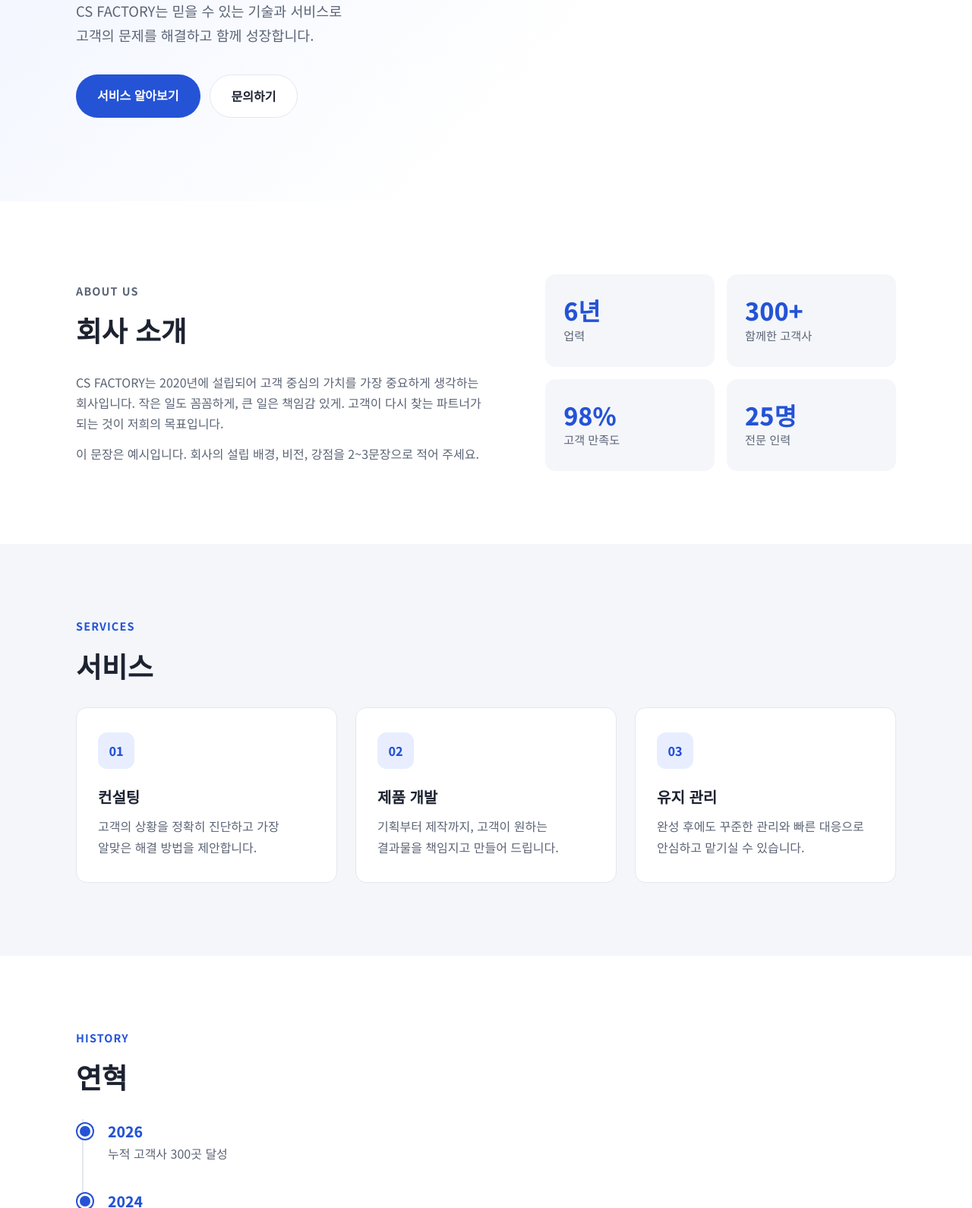
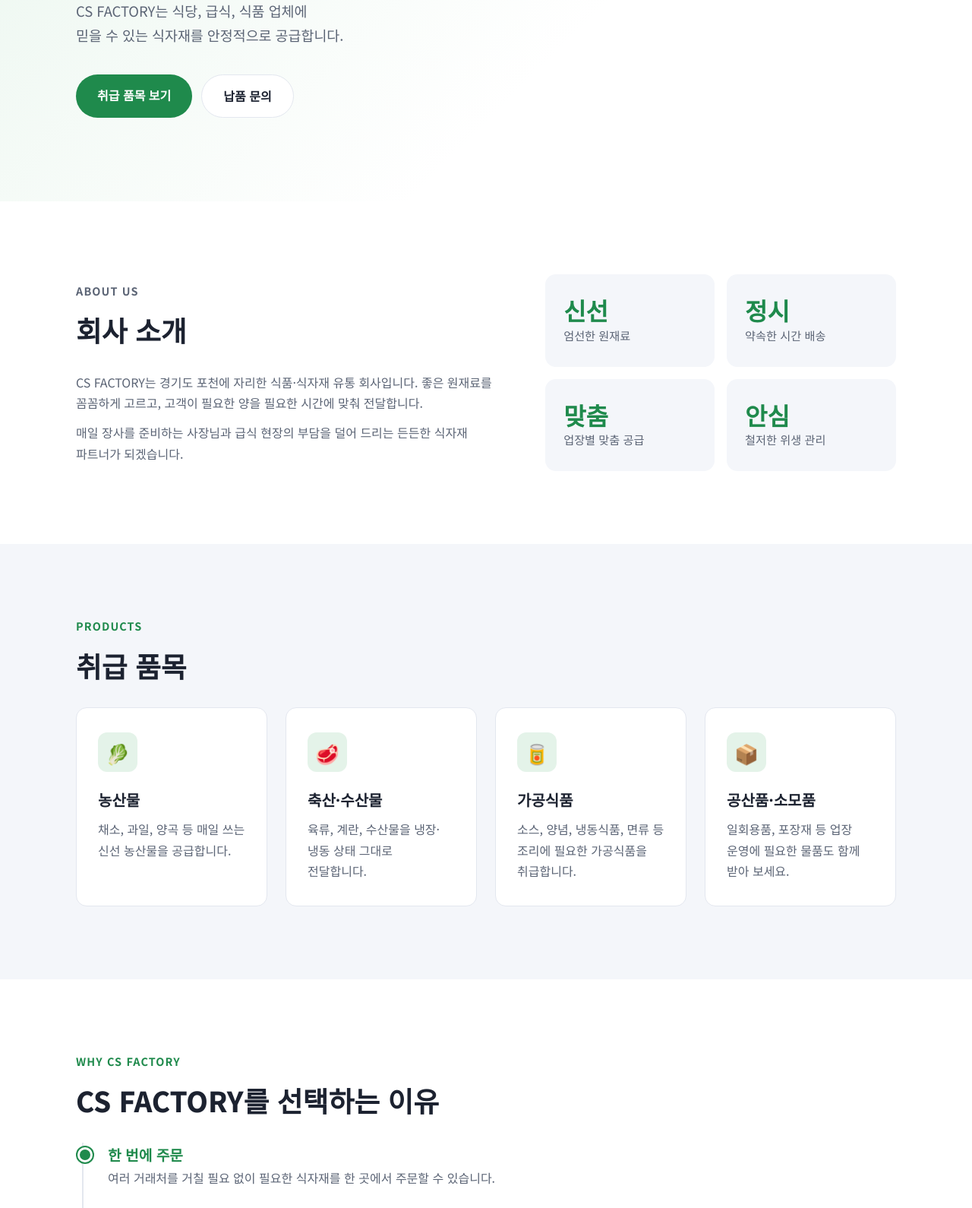
Before and after one commit to yuyumiso77-ops/test2, a plain HTML site: page index.html in a window 1280 px wide. Shown: the part 374-1964 px from the top of the page at 76% size. Drawn offline with Linux system fonts and the light colour scheme.

Commit message:
식품·식자재 유통 회사에 맞게 내용과 색상 변경
Co-Authored-By: Claude Opus 5.5 <noreply@anthropic.com>
Claude-Session: https://claude.ai/code/session_012nbz46Vvv4bjCQyrTvg1ES

```diff
--- a/index.html
+++ b/index.html
@@ -3,8 +3,8 @@
 <head>
   <meta charset="utf-8">
   <meta name="viewport" content="width=device-width, initial-scale=1">
-  <title>CS FACTORY | 고객과 함께 성장하는 기업</title>
-  <meta name="description" content="CS FACTORY 공식 홈페이지입니다. 회사 소개, 서비스, 연락처를 확인하세요.">
+  <title>CS FACTORY | 식품·식자재 유통</title>
+  <meta name="description" content="경기도 포천 식품·식자재 유통 전문 기업 CS FACTORY. 농산물, 축산·수산물, 가공식품 납품 문의.">
   <link rel="preconnect" href="https://fonts.googleapis.com">
   <link rel="preconnect" href="https://fonts.gstatic.com" crossorigin>
   <link href="https://fonts.googleapis.com/css2?family=Noto+Sans+KR:wght@400;500;700;800&display=swap" rel="stylesheet">
@@ -19,8 +19,8 @@
       <button class="menu-toggle" aria-label="메뉴 열기" aria-expanded="false">☰</button>
       <nav class="nav">
         <a href="#about">회사 소개</a>
-        <a href="#services">서비스</a>
-        <a href="#history">연혁</a>
+        <a href="#services">취급 품목</a>
+        <a href="#why">강점</a>
         <a href="#contact" class="nav-cta">문의하기</a>
       </nav>
     </div>
@@ -31,12 +31,12 @@
     <!-- 메인 배너 -->
     <section class="hero">
       <div class="container">
-        <p class="eyebrow">Since 2020</p>
-        <h1>고객의 내일을 함께<br>만들어 가는 회사</h1>
-        <p class="hero-text">CS FACTORY는 믿을 수 있는 기술과 서비스로<br class="pc-only"> 고객의 문제를 해결하고 함께 성장합니다.</p>
+        <p class="eyebrow">식품 · 식자재 유통 전문</p>
+        <h1>신선한 식자재를<br>필요한 곳에, 제때에</h1>
+        <p class="hero-text">CS FACTORY는 식당, 급식, 식품 업체에<br class="pc-only"> 믿을 수 있는 식자재를 안정적으로 공급합니다.</p>
         <div class="hero-buttons">
-          <a href="#services" class="btn btn-primary">서비스 알아보기</a>
-          <a href="#contact" class="btn btn-ghost">문의하기</a>
+          <a href="#services" class="btn btn-primary">취급 품목 보기</a>
+          <a href="#contact" class="btn btn-ghost">납품 문의</a>
         </div>
       </div>
     </section>
@@ -47,54 +47,59 @@
         <div>
           <p class="eyebrow">About Us</p>
           <h2>회사 소개</h2>
-          <p>CS FACTORY는 2020년에 설립되어 고객 중심의 가치를 가장 중요하게 생각하는 회사입니다.
-            작은 일도 꼼꼼하게, 큰 일은 책임감 있게. 고객이 다시 찾는 파트너가 되는 것이 저희의 목표입니다.</p>
-          <p>이 문장은 예시입니다. 회사의 설립 배경, 비전, 강점을 2~3문장으로 적어 주세요.</p>
+          <p>CS FACTORY는 경기도 포천에 자리한 식품·식자재 유통 회사입니다.
+            좋은 원재료를 꼼꼼하게 고르고, 고객이 필요한 양을 필요한 시간에 맞춰 전달합니다.</p>
+          <p>매일 장사를 준비하는 사장님과 급식 현장의 부담을 덜어 드리는 든든한 식자재 파트너가 되겠습니다.</p>
         </div>
         <ul class="stats">
-          <li><strong>6년</strong><span>업력</span></li>
-          <li><strong>300+</strong><span>함께한 고객사</span></li>
-          <li><strong>98%</strong><span>고객 만족도</span></li>
-          <li><strong>25명</strong><span>전문 인력</span></li>
+          <li><strong>신선</strong><span>엄선한 원재료</span></li>
+          <li><strong>정시</strong><span>약속한 시간 배송</span></li>
+          <li><strong>맞춤</strong><span>업장별 맞춤 공급</span></li>
+          <li><strong>안심</strong><span>철저한 위생 관리</span></li>
         </ul>
       </div>
     </section>
 
-    <!-- 서비스 -->
+    <!-- 취급 품목 -->
     <section id="services" class="section section-alt">
       <div class="container">
-        <p class="eyebrow">Services</p>
-        <h2>서비스</h2>
-        <div class="cards">
+        <p class="eyebrow">Products</p>
+        <h2>취급 품목</h2>
+        <div class="cards cards-4">
           <article class="card">
-            <div class="card-icon">01</div>
-            <h3>컨설팅</h3>
-            <p>고객의 상황을 정확히 진단하고 가장 알맞은 해결 방법을 제안합니다.</p>
+            <div class="card-icon">🥬</div>
+            <h3>농산물</h3>
+            <p>채소, 과일, 양곡 등 매일 쓰는 신선 농산물을 공급합니다.</p>
           </article>
           <article class="card">
-            <div class="card-icon">02</div>
-            <h3>제품 개발</h3>
-            <p>기획부터 제작까지, 고객이 원하는 결과물을 책임지고 만들어 드립니다.</p>
+            <div class="card-icon">🥩</div>
+            <h3>축산·수산물</h3>
+            <p>육류, 계란, 수산물을 냉장·냉동 상태 그대로 전달합니다.</p>
           </article>
           <article class="card">
-            <div class="card-icon">03</div>
-            <h3>유지 관리</h3>
-            <p>완성 후에도 꾸준한 관리와 빠른 대응으로 안심하고 맡기실 수 있습니다.</p>
+            <div class="card-icon">🥫</div>
+            <h3>가공식품</h3>
+            <p>소스, 양념, 냉동식품, 면류 등 조리에 필요한 가공식품을 취급합니다.</p>
+          </article>
+          <article class="card">
+            <div class="card-icon">📦</div>
+            <h3>공산품·소모품</h3>
+            <p>일회용품, 포장재 등 업장 운영에 필요한 물품도 함께 받아 보세요.</p>
           </article>
         </div>
       </div>
     </section>
 
-    <!-- 연혁 -->
-    <section id="history" class="section">
+    <!-- 강점 -->
+    <section id="why" class="section">
       <div class="container">
-        <p class="eyebrow">History</p>
-        <h2>연혁</h2>
+        <p class="eyebrow">Why CS FACTORY</p>
+        <h2>CS FACTORY를 선택하는 이유</h2>
         <ol class="timeline">
-          <li><span class="year">2026</span><p>누적 고객사 300곳 달성</p></li>
-          <li><span class="year">2024</span><p>신규 사업 부문 출범, 사옥 이전</p></li>
-          <li><span class="year">2022</span><p>기업부설연구소 설립</p></li>
-          <li><span class="year">2020</span><p>CS FACTORY 설립</p></li>
+          <li><span class="year">한 번에 주문</span><p>여러 거래처를 거칠 필요 없이 필요한 식자재를 한 곳에서 주문할 수 있습니다.</p></li>
+          <li><span class="year">정시 배송</span><p>영업 준비에 차질이 없도록 약속한 시간에 맞춰 배송합니다.</p></li>
+          <li><span class="year">신선도 관리</span><p>냉장·냉동 품목은 온도를 지켜 보관하고 운송합니다.</p></li>
+          <li><span class="year">맞춤 상담</span><p>업장 규모와 메뉴에 맞춰 필요한 품목과 수량을 함께 고민합니다.</p></li>
         </ol>
       </div>
     </section>
@@ -105,7 +110,7 @@
         <div>
           <p class="eyebrow">Contact</p>
           <h2>문의하기</h2>
-          <p>궁금한 점이 있으시면 언제든 연락 주세요. 빠르게 답변드리겠습니다.</p>
+          <p>납품 문의, 품목·단가 상담은 전화로 편하게 연락 주세요.</p>
         </div>
         <dl class="contact-list">
           <div><dt>주소</dt><dd>경기도 포천시 소흘읍 죽엽산로 269번길 36</dd></div>
--- a/style.css
+++ b/style.css
@@ -1,7 +1,7 @@
 /* 색상은 여기서 한 번에 바꿀 수 있어요 */
 :root {
-  --primary: #2453d6;
-  --primary-dark: #1a3fa8;
+  --primary: #1f8a4c;
+  --primary-dark: #176b3a;
   --text: #1c2230;
   --muted: #5b6475;
   --bg: #ffffff;
@@ -42,7 +42,7 @@ a { color: inherit; text-decoration: none; }
 /* 메인 배너 */
 .hero {
   padding: 120px 0 110px;
-  background: linear-gradient(135deg, #eef3ff 0%, #ffffff 60%);
+  background: linear-gradient(135deg, #eaf6ee 0%, #ffffff 60%);
 }
 .hero h1 { font-size: clamp(2rem, 5vw, 3.4rem); line-height: 1.25; font-weight: 800; margin-bottom: 20px; }
 .hero-text { font-size: 1.15rem; color: var(--muted); margin-bottom: 36px; }
@@ -59,7 +59,7 @@ a { color: inherit; text-decoration: none; }
 .section-dark { background: var(--dark); color: #e5e7eb; }
 .section-dark h2 { color: #fff; }
 .eyebrow { color: var(--primary); font-weight: 700; font-size: .9rem; letter-spacing: .08em; text-transform: uppercase; margin-bottom: 8px; }
-.section-dark .eyebrow { color: #8fb0ff; }
+.section-dark .eyebrow { color: #8fd6a8; }
 h2 { font-size: clamp(1.7rem, 3.5vw, 2.3rem); font-weight: 800; margin-bottom: 24px; }
 .section p + p { margin-top: 12px; }
 
@@ -73,9 +73,10 @@ h2 { font-size: clamp(1.7rem, 3.5vw, 2.3rem); font-weight: 800; margin-bottom: 2
 
 /* 서비스 */
 .cards { display: grid; grid-template-columns: repeat(3, 1fr); gap: 24px; }
+.cards-4 { grid-template-columns: repeat(4, 1fr); }
 .card { background: #fff; border: 1px solid var(--border); border-radius: var(--radius); padding: 32px 28px; transition: .2s; }
-.card:hover { transform: translateY(-4px); box-shadow: 0 12px 30px rgba(20,40,100,.08); }
-.card-icon { width: 48px; height: 48px; border-radius: 12px; background: #e8eeff; color: var(--primary); font-weight: 800; display: grid; place-items: center; margin-bottom: 20px; }
+.card:hover { transform: translateY(-4px); box-shadow: 0 12px 30px rgba(20,80,40,.08); }
+.card-icon { width: 52px; height: 52px; border-radius: 12px; background: #e4f3e9; color: var(--primary); font-weight: 800; font-size: 1.6rem; display: grid; place-items: center; margin-bottom: 20px; }
 .card h3 { font-size: 1.25rem; margin-bottom: 8px; }
 .card p { color: var(--muted); }
 
@@ -91,13 +92,17 @@ h2 { font-size: clamp(1.7rem, 3.5vw, 2.3rem); font-weight: 800; margin-bottom: 2
 .contact-list div { display: flex; gap: 24px; padding: 18px 0; border-bottom: 1px solid #2a3344; }
 .contact-list dt { width: 90px; flex-shrink: 0; color: #9ca3af; }
 .contact-list dd { color: #fff; }
-.contact-list a:hover { color: #8fb0ff; }
+.contact-list a:hover { color: #8fd6a8; }
 
 /* 하단 */
 .footer { background: #0b111c; color: #8b93a3; font-size: .9rem; padding: 32px 0; }
 .footer p + p { margin-top: 4px; }
 
 /* 모바일 */
+@media (max-width: 1000px) and (min-width: 821px) {
+  .cards-4 { grid-template-columns: repeat(2, 1fr); }
+}
+
 @media (max-width: 820px) {
   .menu-toggle { display: block; }
   .nav {
@@ -111,5 +116,5 @@ h2 { font-size: clamp(1.7rem, 3.5vw, 2.3rem); font-weight: 800; margin-bottom: 2
   .hero { padding: 80px 0 72px; }
   .section { padding: 72px 0; }
   .about, .contact { grid-template-columns: 1fr; gap: 40px; }
-  .cards { grid-template-columns: 1fr; }
+  .cards, .cards-4 { grid-template-columns: 1fr; }
 }
```
